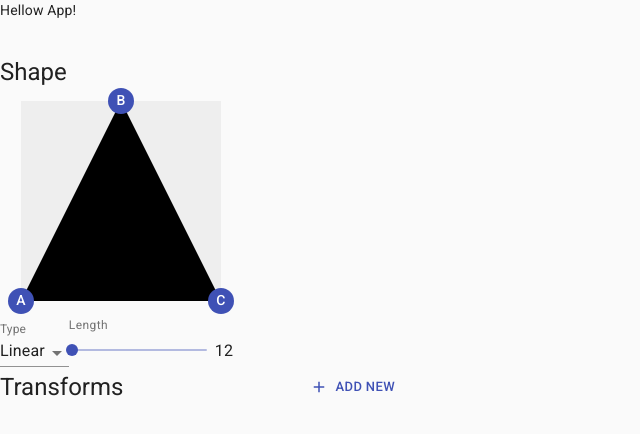
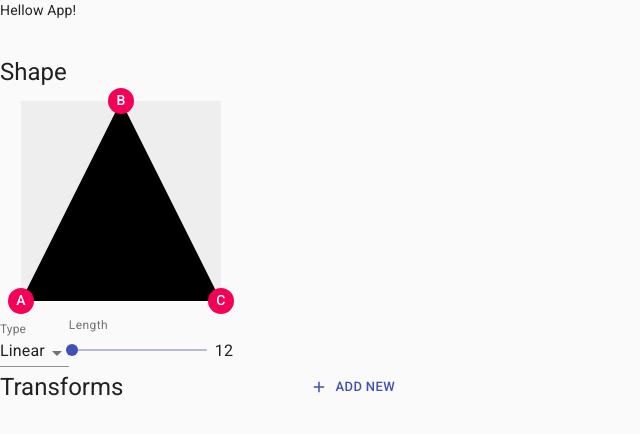
Before and after one commit to lukasbuenger/pattern-generator, a Next.js app: page / in a window 1280 px wide. Shown: the top 434 px of the page, without its empty margins (0-640 px from the left). Built offline with nearby package versions, Linux system fonts and the light colour scheme.

Commit message:
tooling, cleanup

```diff
--- a/components/control/shape-control.tsx
+++ b/components/control/shape-control.tsx
@@ -17,10 +17,6 @@ import {
 } from '../renderer/svg'
 import { Polygon, vertexNames } from '../../lib/geom'
 import { ComboRangeInput } from '../form/combo-range-input'
-
-interface DragHandleProps {
-  selected?: boolean
-}
 
 const useStyles = makeStyles(
   ({ palette, spacing }: Theme) => ({
@@ -54,9 +50,8 @@ const useStyles = makeStyles(
   }),
 )
 
-const Container: FC = ({ ...props }) => {
-  const classes = useStyles()
-  return <div className={classes.container} {...props} />
+interface DragHandleProps {
+  selected?: boolean
 }
 
 const DragHandle: FC<DragHandleProps> = ({
@@ -118,12 +113,23 @@ const bounds = {
   bottom: 200,
 }
 
-const DragButton: FC<{
+interface DragButtonProps {
   polygon: Polygon
   vertexIndex: number
+  selected?: boolean
+  onSelect: (index: number) => void
   onDrag: (p: Polygon) => void
   onStop: (p: Polygon) => void
-}> = ({ polygon, vertexIndex, onDrag, onStop }) => {
+}
+
+const DragButton: FC<DragButtonProps> = ({
+  polygon,
+  vertexIndex,
+  selected,
+  onDrag,
+  onStop,
+  onSelect,
+}) => {
   const [[x, y]] = polygon[vertexIndex]
   const handleDrag = useDragHandler(
     polygon,
@@ -131,15 +137,23 @@ const DragButton: FC<{
     onDrag,
   )
   const handleDragStop = useDragStopHandler(polygon, onStop)
+  const handleMouseDown = useCallback(
+    (e) => {
+      e.stopPropagation()
+      onSelect(vertexIndex)
+    },
+    [onSelect, vertexIndex],
+  )
   return (
     <Draggable
       defaultPosition={{ x, y }}
       bounds={bounds}
       grid={[1, 1]}
+      onMouseDown={handleMouseDown}
       onDrag={handleDrag}
       onStop={handleDragStop}
     >
-      <DragHandle selected>
+      <DragHandle selected={selected}>
         {vertexNames[vertexIndex]}
       </DragHandle>
     </Draggable>
@@ -155,13 +169,19 @@ export const ShapeControl: FC<ShapeControlProps> = ({
   shape,
   onChange,
 }) => {
+  const styles = useStyles()
   const [localShape, updateLocalShape] = useState(shape)
+  const [selectedVertex, setSelectedVertex] = useState<
+    number | null
+  >(null)
 
   const dragHandles = localShape.map((_, index) => {
     return (
       <DragButton
         polygon={localShape}
         vertexIndex={index}
+        selected={selectedVertex === index}
+        onSelect={setSelectedVertex}
         onDrag={updateLocalShape}
         onStop={onChange}
         key={`btn-${index}`}
@@ -172,41 +192,62 @@ export const ShapeControl: FC<ShapeControlProps> = ({
   return (
     <Box display="flex" flexDirection="column">
       <Typography variant="h5">Shape</Typography>
-      <Container>
+      <div
+        className={styles.container}
+        onMouseDown={() => setSelectedVertex(null)}
+      >
         <SVGViewport>
           <PolygonRenderer polygon={localShape} />
         </SVGViewport>
         {dragHandles}
-      </Container>
+      </div>
     </Box>
   )
 }
 
-export const VertexForm: FC<{
+interface VertexFormProps {
   polygon: Polygon
   vertexIndex: number
-}> = ({ polygon, vertexIndex }) => {
+  onChange: (polygon: Polygon) => void
+}
+
+export const VertexForm: FC<VertexFormProps> = ({
+  polygon,
+  vertexIndex,
+  onChange,
+}) => {
   const [[x, y], radius, abs] = polygon[vertexIndex]
+
   return (
     <Box flexDirection="column">
       <ComboRangeInput
         label="X"
         min={0}
-        max={x}
+        max={200}
         step={1}
         value={x}
+        onChange={(v) => {
+          onChange(
+            Polygon.updateVertexPosition(
+              polygon,
+              vertexIndex,
+              v,
+              y,
+            ),
+          )
+        }}
       />
       <ComboRangeInput
         label="Y"
         min={0}
         max={y}
-        step={1}
+        step={200}
         value={y}
       />
       <ComboRangeInput
         label="Radius"
         min={0}
-        max={200}
+        max={100}
         step={1}
         value={radius}
       />
--- a/lib/geom/svg.ts
+++ b/lib/geom/svg.ts
@@ -153,6 +153,7 @@ export const PathCommand = {
         if (CloseCommand.isCloseCommand(command)) {
           return CloseCommand.toSVGString()
         }
+        return ''
       })
       .join(' ')
   },
--- a/package.json
+++ b/package.json
@@ -9,9 +9,9 @@
   "author": "",
   "license": "ISC",
   "dependencies": {
-    "@material-ui/core": "^4.9.14",
+    "@material-ui/core": "^4.10.0",
     "@material-ui/icons": "^4.9.1",
-    "@material-ui/styles": "^4.9.14",
+    "@material-ui/styles": "^4.10.0",
     "next": "^9.4.2",
     "react": "^16.13.1",
     "react-dom": "^16.13.1",
@@ -25,12 +25,10 @@
     "@typescript-eslint/parser": "^3.0.0",
     "eslint": "^7.1.0",
     "eslint-config-prettier": "^6.11.0",
-    "eslint-plugin-prettier": "^3.1.3",
     "eslint-plugin-react": "^7.20.0",
     "eslint-plugin-react-hooks": "^4.0.2",
     "npm-check-updates": "^6.0.1",
     "prettier": "^2.0.5",
-    "prettier-eslint": "^10.1.0",
     "typescript": "^3.9.3"
   }
 }
```
Also changed, not shown: 1 other file (tests, documents, lock files or other folders).
